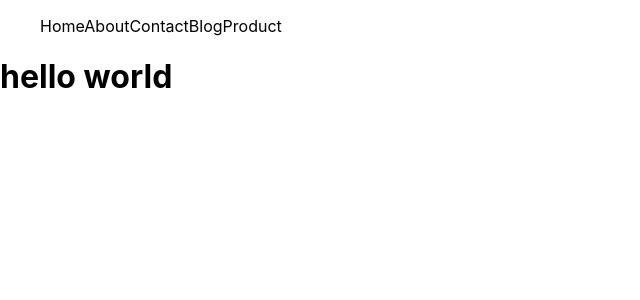
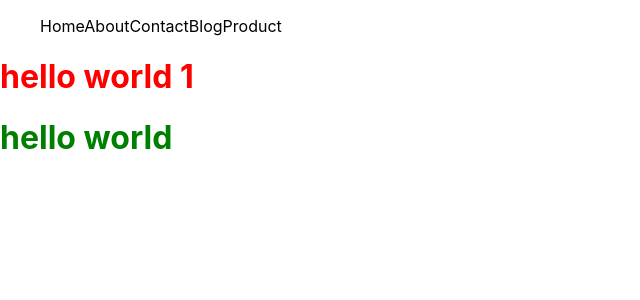
Before and after one commit to mdmitho/1st-full-Full-Next-js, a Next.js app: page / in a window 1280 px wide. Shown: the top 300 px of the page, without its empty margins (0-640 px from the left). Built offline with nearby package versions, Linux system fonts and the light colour scheme.

Commit message:
inline jsx css done

```diff
--- a/pages/home.js
+++ b/pages/home.js
@@ -5,7 +5,7 @@ const Home = () => {
     return (
         <div>
             <Navbar></Navbar>
-            <h1>home...............</h1>
+            <h1 >home...............</h1>
         </div>
     );
 };
--- a/pages/index.js
+++ b/pages/index.js
@@ -6,7 +6,16 @@ export default function Home() {
   return (
     <div>
       <Navbar/>
-      <h1>hello world</h1>
+      <h1 style={{color:"red"}}>hello world 1</h1>
+
+<style>
+  {`
+    h1{
+      color:green
+    }
+  `}
+</style>
+      <h1 >hello world</h1>
 
     </div>
   );
```
